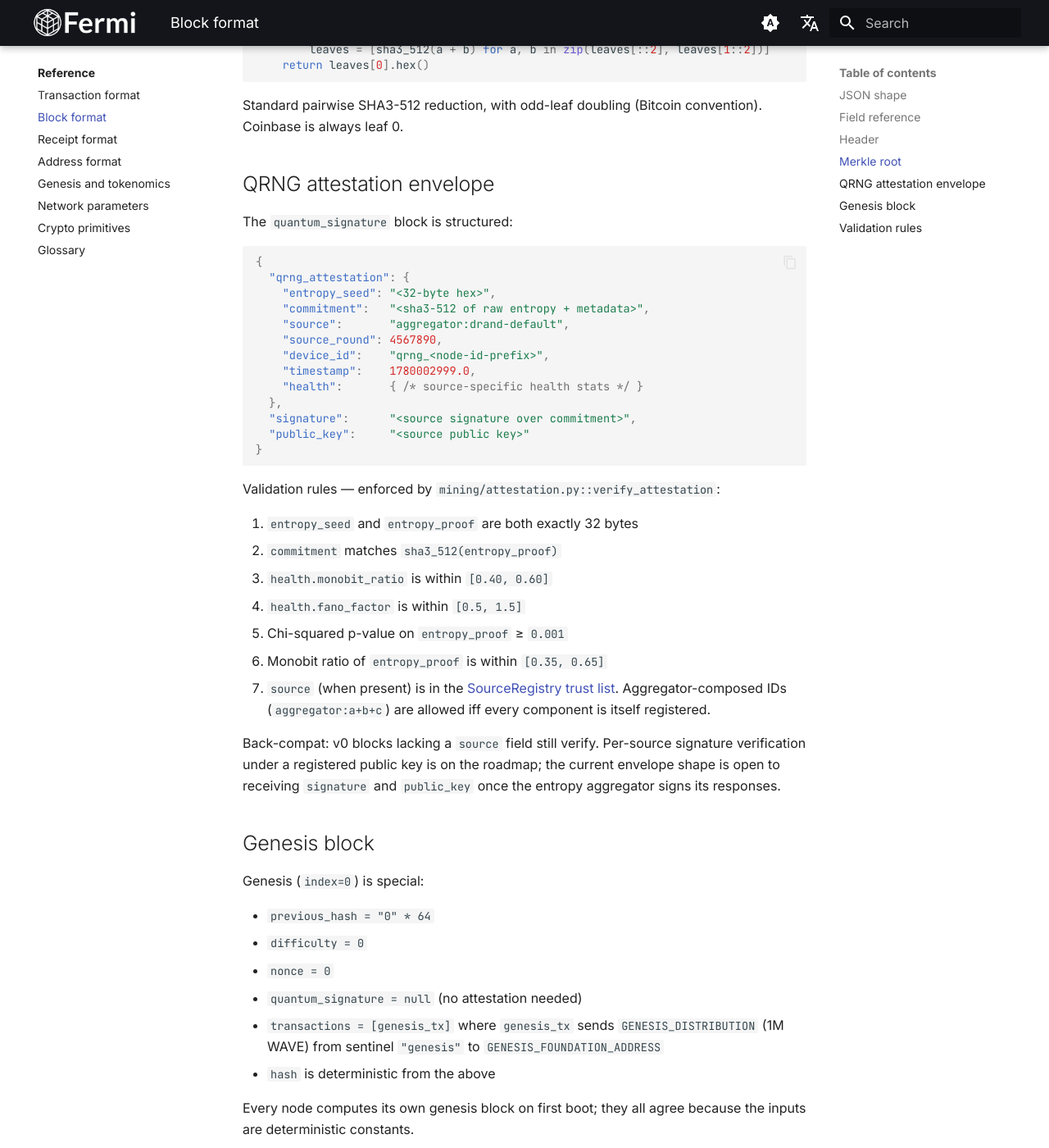
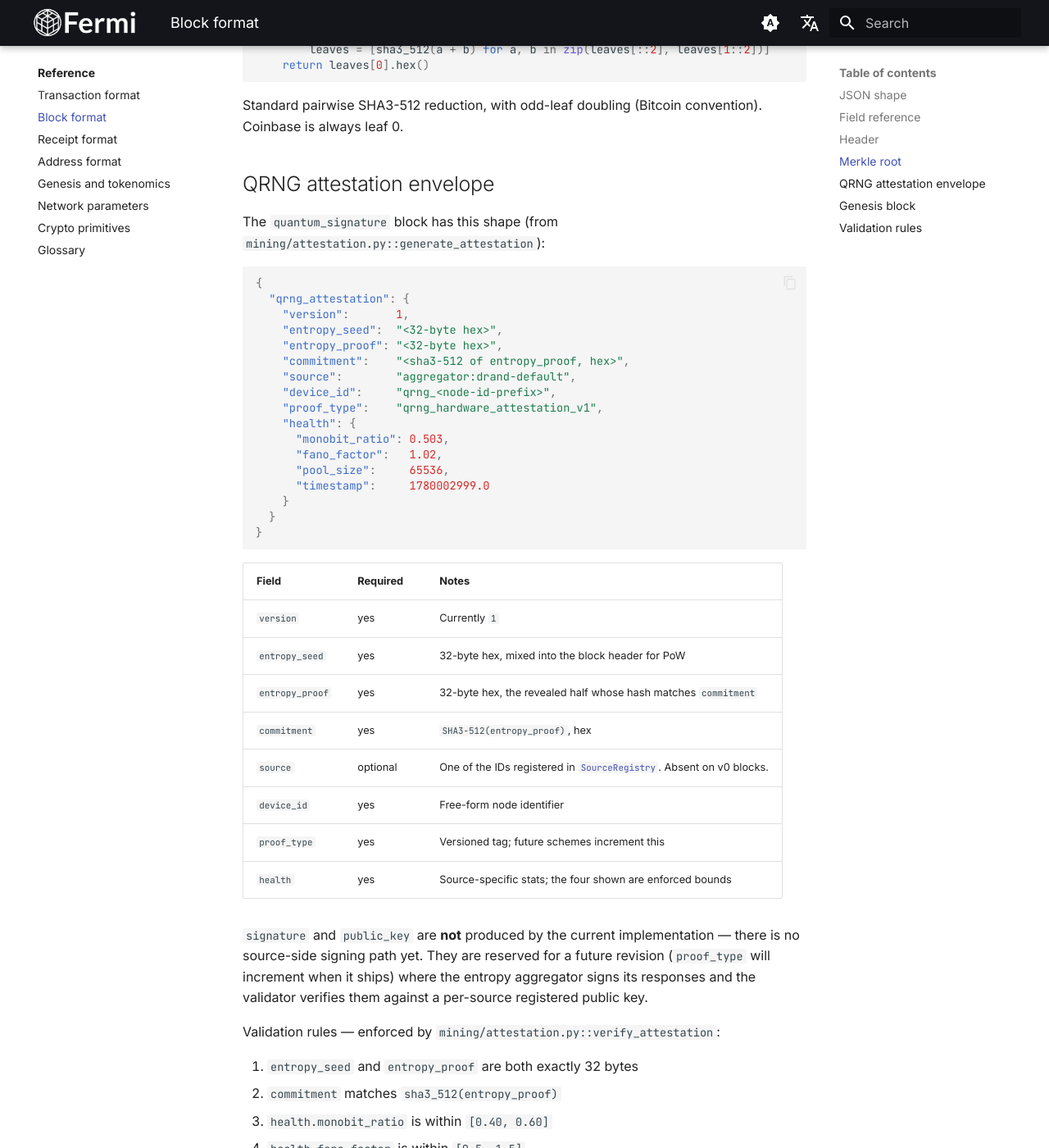
Before and after one commit to DosseyRichards/FERMI-Documentation, an MkDocs documentation site: the page built from docs/reference/block.md, in a window 1280 px wide and 1400 px high, scrolled down 1848 px. Shown: the whole window at 82% size. Built offline with MkDocs 1.6.1 and Material for MkDocs 9.7.7, drawn with Linux system fonts in a browser that asks for light colours; comment, search, counter and statistics services are not loaded; some of the changed text lies outside the part shown.

Commit message:
docs: reconcile QRNG envelope shape with code; mark signature/public_key as v2 roadmap

````diff
--- a/docs/reference/block.md
+++ b/docs/reference/block.md
@@ -73,23 +73,45 @@ convention). Coinbase is always leaf 0.
 
 ## QRNG attestation envelope
 
-The `quantum_signature` block is structured:
+The `quantum_signature` block has this shape (from
+`mining/attestation.py::generate_attestation`):
 
 ```json
 {
   "qrng_attestation": {
-    "entropy_seed": "<32-byte hex>",
-    "commitment":   "<sha3-512 of raw entropy + metadata>",
-    "source":       "aggregator:drand-default",
-    "source_round": 4567890,
-    "device_id":    "qrng_<node-id-prefix>",
-    "timestamp":    1780002999.0,
-    "health":       { /* source-specific health stats */ }
-  },
-  "signature":      "<source signature over commitment>",
-  "public_key":     "<source public key>"
+    "version":       1,
+    "entropy_seed":  "<32-byte hex>",
+    "entropy_proof": "<32-byte hex>",
+    "commitment":    "<sha3-512 of entropy_proof, hex>",
+    "source":        "aggregator:drand-default",
+    "device_id":     "qrng_<node-id-prefix>",
+    "proof_type":    "qrng_hardware_attestation_v1",
+    "health": {
+      "monobit_ratio": 0.503,
+      "fano_factor":   1.02,
+      "pool_size":     65536,
+      "timestamp":     1780002999.0
+    }
+  }
 }
 ```
+
+| Field | Required | Notes |
+|---|---|---|
+| `version` | yes | Currently `1` |
+| `entropy_seed` | yes | 32-byte hex, mixed into the block header for PoW |
+| `entropy_proof` | yes | 32-byte hex, the revealed half whose hash matches `commitment` |
+| `commitment` | yes | `SHA3-512(entropy_proof)`, hex |
+| `source` | optional | One of the IDs registered in [`SourceRegistry`](../concepts/entropy.md#source-registry). Absent on v0 blocks. |
+| `device_id` | yes | Free-form node identifier |
+| `proof_type` | yes | Versioned tag; future schemes increment this |
+| `health` | yes | Source-specific stats; the four shown are enforced bounds |
+
+`signature` and `public_key` are **not** produced by the current
+implementation — there is no source-side signing path yet. They are
+reserved for a future revision (`proof_type` will increment when it
+ships) where the entropy aggregator signs its responses and the
+validator verifies them against a per-source registered public key.
 
 Validation rules — enforced by `mining/attestation.py::verify_attestation`:
 
@@ -106,8 +128,9 @@ Validation rules — enforced by `mining/attestation.py::verify_attestation`:
 
 Back-compat: v0 blocks lacking a `source` field still verify. Per-source
 signature verification under a registered public key is on the roadmap;
-the current envelope shape is open to receiving `signature` and
-`public_key` once the entropy aggregator signs its responses.
+when it ships, `proof_type` will increment from
+`qrng_hardware_attestation_v1` to `_v2` and the envelope will gain
+outer `signature` and `public_key` fields.
 
 ## Genesis block
 
````
Also changed, not shown: docs/concepts/entropy.md (+18 -10 lines).
